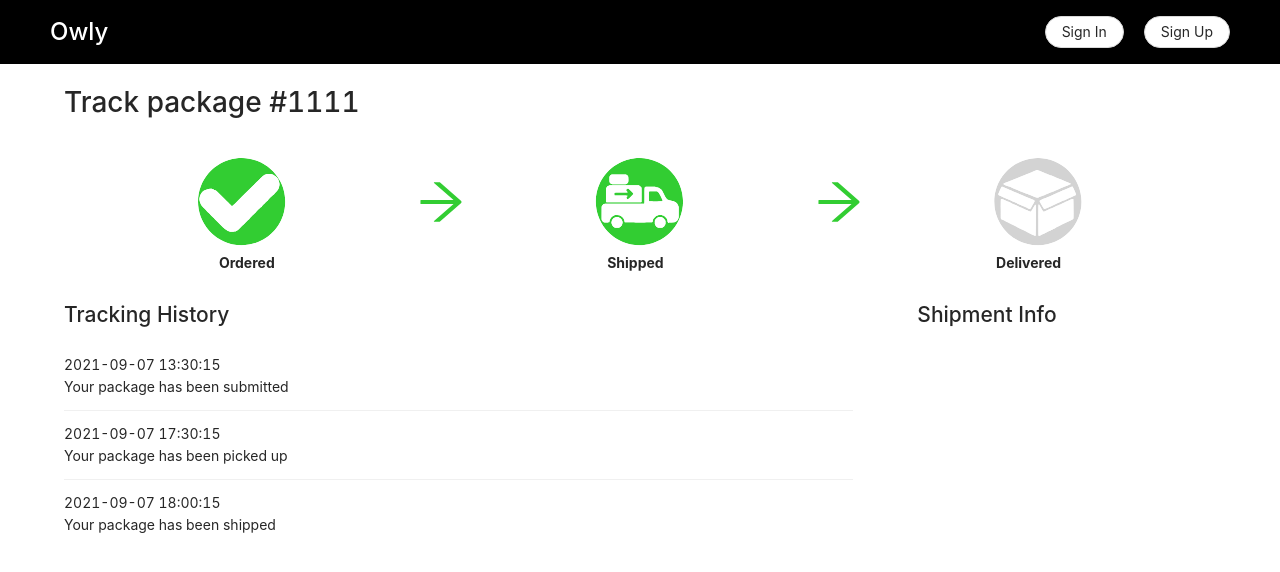
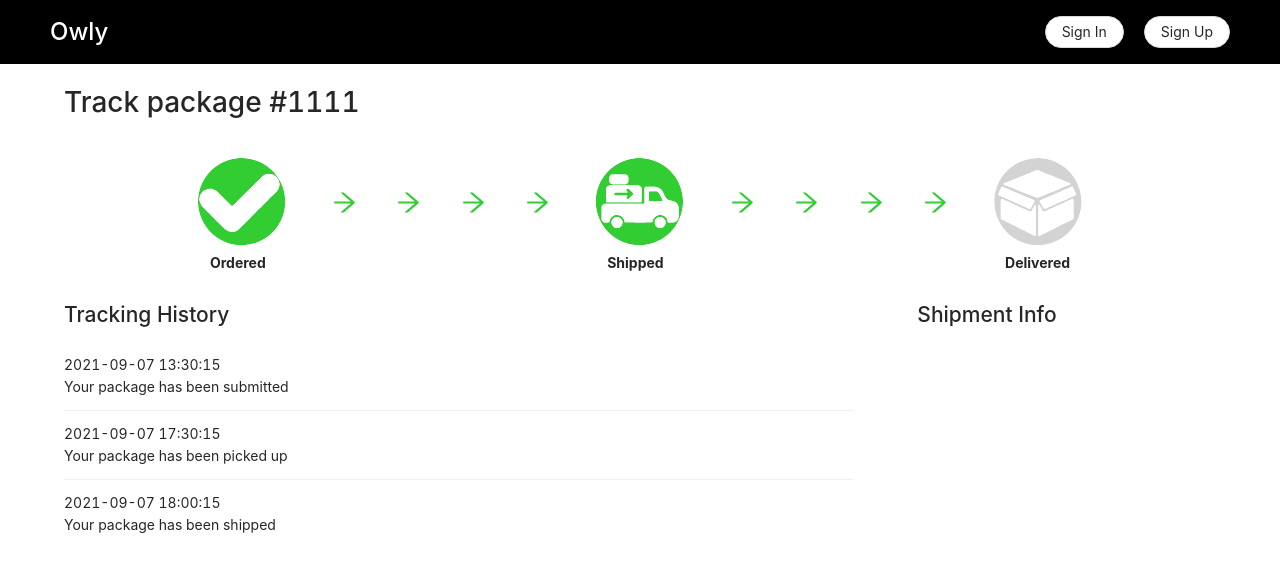
Before and after one commit to Stephen-X123/deliveryProject, a React (Create React App) app in the folder DeliveryProject-Frontend/frontend-react-app/: page /tracking in a window 1280 px wide. Shown: the top 572 px of the page. Built offline with nearby package versions, Linux system fonts and the light colour scheme.

Commit message:
Update utils for tracking

```diff
--- a/DeliveryProject-Frontend/frontend-react-app/src/components/Tracking.js
+++ b/DeliveryProject-Frontend/frontend-react-app/src/components/Tracking.js
@@ -36,9 +36,15 @@ export default class Tracking extends React.Component {
         <div className="tracking-graph">
           <div className="tracking-progress-icons">
             <OrderIcon className="tracking-order-icon" fill={orderIconColor} width='100' height='100' />
-            <ArrowRightOutlined style={{ fontSize: 50, color: orderIconColor }} />
+            <ArrowRightOutlined style={{ fontSize: 25, color: orderIconColor }} />
+            <ArrowRightOutlined style={{ fontSize: 25, color: orderIconColor }} />
+            <ArrowRightOutlined style={{ fontSize: 25, color: orderIconColor }} />
+            <ArrowRightOutlined style={{ fontSize: 25, color: orderIconColor }} />
             <ShipIcon className="tracking-ship-icon" fill={shipIconColor} width='100' height='100' />
-            <ArrowRightOutlined style={{ fontSize: 50, color: shipIconColor }} />
+            <ArrowRightOutlined style={{ fontSize: 25, color: shipIconColor }} />
+            <ArrowRightOutlined style={{ fontSize: 25, color: shipIconColor }} />
+            <ArrowRightOutlined style={{ fontSize: 25, color: shipIconColor }} />
+            <ArrowRightOutlined style={{ fontSize: 25, color: shipIconColor }} />
             <DeliverIcon className="tracking-deliver-icon" fill={deliverIconColor} width='100' height='100' />
           </div>
           <div className="tracking-progress-text">
--- a/DeliveryProject-Frontend/frontend-react-app/src/components/Utils.js
+++ b/DeliveryProject-Frontend/frontend-react-app/src/components/Utils.js
@@ -67,3 +67,13 @@ export const orderHistory = (userID) => {
       return response.json();
     })
 }
+
+export const tracking = (orderID) => {
+  return fetch(`/tracking?orderID=${orderID}`, {}).
+    then((response) => {
+      if (response.status < 200 || response.status >= 300) {
+        throw Error('Fail to tracking');
+      };
+      return response.json();
+    })
+}
--- a/DeliveryProject-Frontend/frontend-react-app/src/css/Tracking.css
+++ b/DeliveryProject-Frontend/frontend-react-app/src/css/Tracking.css
@@ -30,8 +30,8 @@
   flex-wrap: nowrap;
   justify-content: space-between;
   align-items: center;
-  padding-left: 3%;
-  padding-right: 3%;
+  padding-left: 2%;
+  padding-right: 2%;
 }
 
 .tracking-history{
```
